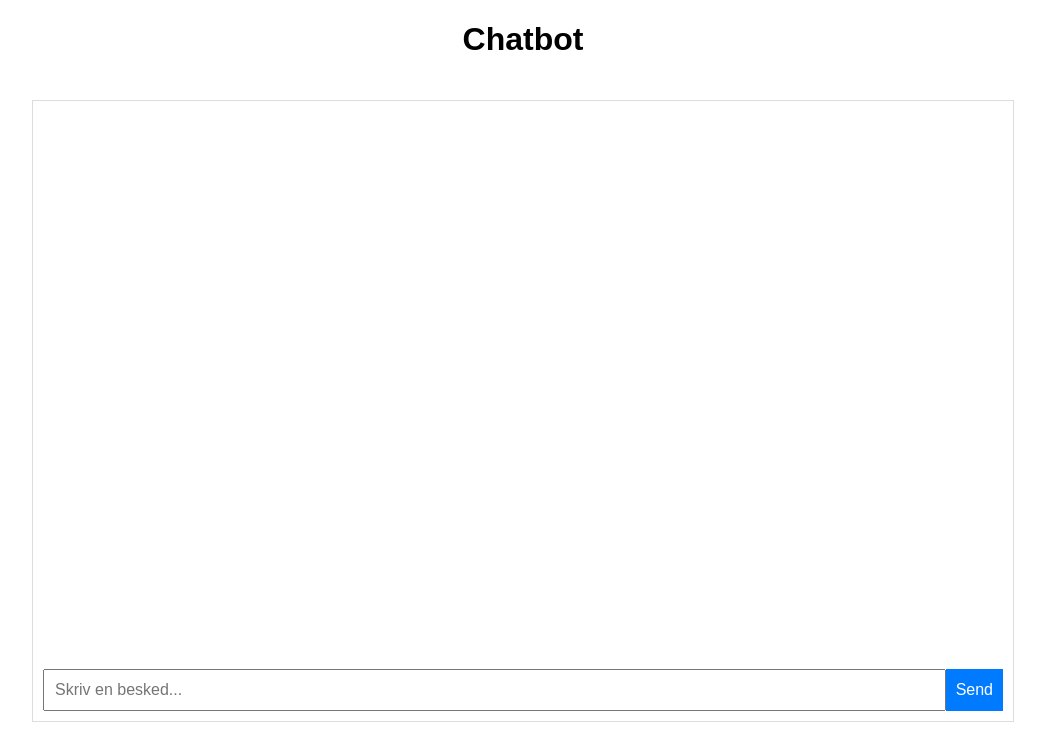
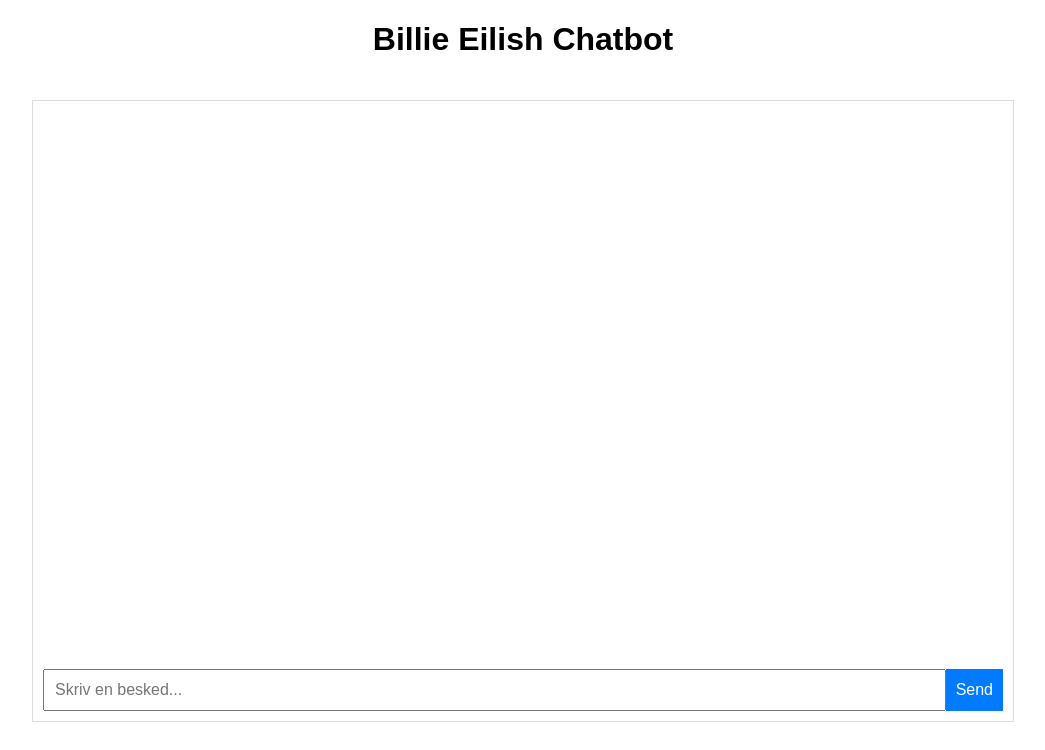
Before and after one commit to raskrawen/Heroku_test10, a website: page public/index.html in a window 1280 px wide. Shown: the whole page, without its empty margins (117-1162 px from the left). Drawn offline with nearby package versions, Linux system fonts and the light colour scheme; no server answers.

Commit message:
headline

```diff
--- a/public/index.html
+++ b/public/index.html
@@ -58,7 +58,7 @@
   </style>
 </head>
 <body>
-  <h1>Chatbot</h1>
+  <h1>Billie Eilish Chatbot</h1>
   <div id="chat">
     <ul id="messages"></ul>
     <div id="input-container">
```
